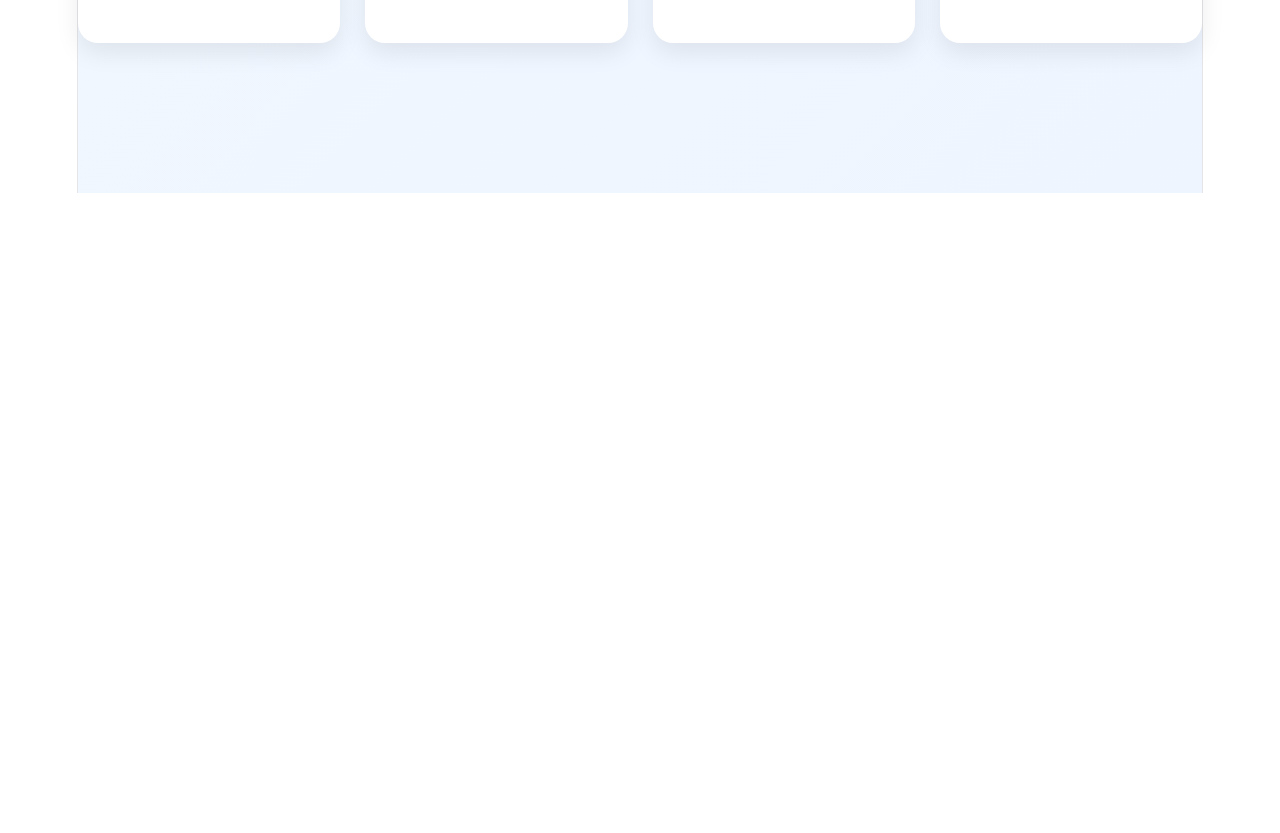
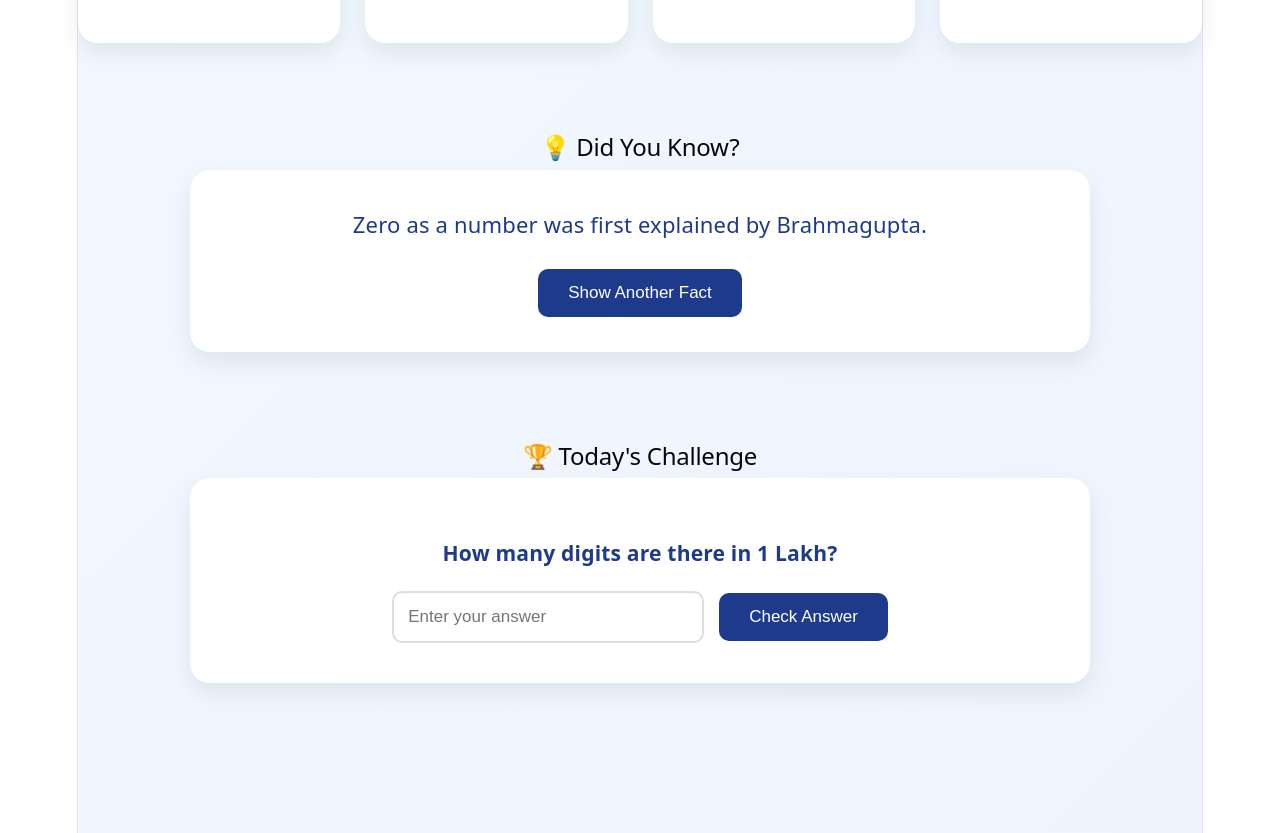
Before and after one commit to vaishnavi5640/AnkVidya, a React app in the folder frontend/: page / in a window 1280 px wide. Shown: the part 2980-3813 px from the top of the page. Before the commit the page ends 3173 px from the top, so only its background shows below. Built offline with nearby package versions, Linux system fonts and the light colour scheme; the HTML template or start-up script is replaced by a standard one.

Commit message:
Added Indian Number Challenge game

```diff
--- a/frontend/src/App.jsx
+++ b/frontend/src/App.jsx
@@ -6,6 +6,7 @@ import Explorer from "./pages/Explorer";
 import Mathematicians from "./pages/Mathematicians";
 import Quiz from "./pages/Quiz";
 import AITutor from "./pages/AITutor";
+import Game from "./pages/Game";
 
 function App() {
   return (
@@ -17,6 +18,7 @@ function App() {
         <Route path="/mathematicians" element={<Mathematicians />} />
         <Route path="/quiz" element={<Quiz />} />
         <Route path="/aitutor" element={<AITutor />} />
+        <Route path="/game" element={<Game />} />
       </Routes>
     </BrowserRouter>
   );
--- /dev/null
+++ b/frontend/src/pages/Game.jsx
@@ -0,0 +1,103 @@
+import { useState } from "react";
+import Navbar from "../components/Navbar";
+import "../styles/Game.css";
+
+const questions = [
+  {
+    number: "1,00,000",
+    answer: "1 Lakh",
+  },
+  {
+    number: "10,00,000",
+    answer: "10 Lakh",
+  },
+  {
+    number: "1,00,00,000",
+    answer: "1 Crore",
+  },
+  {
+    number: "5,00,000",
+    answer: "5 Lakh",
+  },
+  {
+    number: "2,50,00,000",
+    answer: "2.5 Crore",
+  },
+];
+
+function Game() {
+  const [current, setCurrent] = useState(0);
+  const [input, setInput] = useState("");
+  const [score, setScore] = useState(0);
+  const [message, setMessage] = useState("");
+
+  const checkAnswer = () => {
+    if (
+      input.trim().toLowerCase() ===
+      questions[current].answer.toLowerCase()
+    ) {
+      setScore(score + 10);
+      setMessage("✅ Correct!");
+    } else {
+      setMessage(
+        `❌ Correct Answer: ${questions[current].answer}`
+      );
+    }
+
+    setTimeout(() => {
+      setMessage("");
+
+      if (current + 1 < questions.length) {
+        setCurrent(current + 1);
+        setInput("");
+      } else {
+        alert(`Game Over!\nYour Score: ${score + (input.trim().toLowerCase() === questions[current].answer.toLowerCase() ? 10 : 0)}`);
+      }
+    }, 1500);
+  };
+
+  return (
+    <>
+      <Navbar />
+
+      <div className="game-page">
+
+        <h1>🎮 Indian Number Challenge</h1>
+
+        <p className="game-subtitle">
+          Convert the number into the correct Indian Number name.
+        </p>
+
+        <div className="game-card">
+
+          <h2>{questions[current].number}</h2>
+
+          <input
+            type="text"
+            placeholder="Example: 1 Lakh"
+            value={input}
+            onChange={(e) => setInput(e.target.value)}
+          />
+
+          <button onClick={checkAnswer}>
+            Submit
+          </button>
+
+          {message && (
+            <p className="result">
+              {message}
+            </p>
+          )}
+
+          <h3>
+            Score : {score}
+          </h3>
+
+        </div>
+
+      </div>
+    </>
+  );
+}
+
+export default Game;
--- a/frontend/src/pages/Home.jsx
+++ b/frontend/src/pages/Home.jsx
@@ -1,8 +1,34 @@
 import "../styles/Home.css";
+import { useState } from "react";
 import Navbar from "../components/Navbar";
 import { Link } from "react-router-dom";
 
 function Home() {
+  const facts = [
+  "Zero as a number was first explained by Brahmagupta.",
+  "The Indian Number System uses Lakh and Crore instead of Million and Billion.",
+  "Aryabhata calculated an accurate approximation of π in the 5th century.",
+  "Pingala described binary-like concepts centuries before computers.",
+  "The decimal place-value system originated in ancient India.",
+  "Indian numerals spread to the world through Arab scholars.",
+];
+
+const [fact, setFact] = useState(facts[0]);
+
+const randomFact = () => {
+  const index = Math.floor(Math.random() * facts.length);
+  setFact(facts[index]);
+};
+const [answer, setAnswer] = useState("");
+const [message, setMessage] = useState("");
+
+const checkAnswer = () => {
+  if (answer.trim() === "100000") {
+    setMessage("✅ Correct! 1 Lakh = 100000");
+  } else {
+    setMessage("❌ Try Again!");
+  }
+};
   return (
     <>
       <Navbar />
@@ -236,7 +262,51 @@ function Home() {
   </div>
 
 </section>
+<section className="fact-section">
 
+  <h2>💡 Did You Know?</h2>
+
+  <div className="fact-display">
+
+    <p>{fact}</p>
+
+    <button onClick={randomFact}>
+      Show Another Fact
+    </button>
+
+  </div>
+
+</section>
+<section className="challenge-section">
+
+  <h2>🏆 Today's Challenge</h2>
+
+  <div className="challenge-card">
+
+    <h3>
+      How many digits are there in <strong>1 Lakh</strong>?
+    </h3>
+
+    <input
+      type="text"
+      placeholder="Enter your answer"
+      value={answer}
+      onChange={(e) => setAnswer(e.target.value)}
+    />
+
+    <button onClick={checkAnswer}>
+      Check Answer
+    </button>
+
+    {message && (
+      <p className="challenge-result">
+        {message}
+      </p>
+    )}
+
+  </div>
+
+</section>
       </section>
     </>
   );
--- /dev/null
+++ b/frontend/src/styles/Game.css
@@ -0,0 +1,104 @@
+.game-page{
+    min-height:100vh;
+    padding:60px 20px;
+    background:linear-gradient(135deg,#EEF5FF,#F8FBFF);
+    display:flex;
+    flex-direction:column;
+    align-items:center;
+}
+
+.game-page h1{
+    color:#1E3A8A;
+    font-size:48px;
+    margin-bottom:10px;
+}
+
+.game-subtitle{
+    color:#555;
+    font-size:20px;
+    margin-bottom:40px;
+}
+
+.game-card{
+    background:white;
+    width:100%;
+    max-width:650px;
+    padding:40px;
+    border-radius:20px;
+    box-shadow:0 10px 25px rgba(0,0,0,.10);
+    text-align:center;
+}
+
+.game-card h2{
+    font-size:46px;
+    color:#F59E0B;
+    margin-bottom:35px;
+}
+
+.game-card input{
+    width:80%;
+    padding:15px;
+    border:2px solid #dcdcdc;
+    border-radius:10px;
+    font-size:18px;
+    margin-bottom:25px;
+    outline:none;
+}
+
+.game-card input:focus{
+    border-color:#1E3A8A;
+}
+
+.game-card button{
+    background:#1E3A8A;
+    color:white;
+    border:none;
+    padding:14px 35px;
+    font-size:18px;
+    border-radius:10px;
+    cursor:pointer;
+    transition:.3s;
+}
+
+.game-card button:hover{
+    background:#163172;
+    transform:translateY(-3px);
+}
+
+.result{
+    margin-top:25px;
+    font-size:22px;
+    font-weight:bold;
+    color:#1E3A8A;
+}
+
+.game-card h3{
+    margin-top:30px;
+    color:#0F766E;
+    font-size:28px;
+}
+
+@media(max-width:768px){
+
+.game-page h1{
+    font-size:36px;
+}
+
+.game-card{
+    padding:25px;
+}
+
+.game-card h2{
+    font-size:34px;
+}
+
+.game-card input{
+    width:100%;
+}
+
+.game-card button{
+    width:100%;
+    margin-top:10px;
+}
+
+}
--- a/frontend/src/styles/Home.css
+++ b/frontend/src/styles/Home.css
@@ -311,3 +311,84 @@ font-size:32px;
     color:#555;
     line-height:1.7;
 }
+.fact-section{
+    max-width:900px;
+    margin:90px auto;
+    text-align:center;
+}
+
+.fact-display{
+    background:white;
+    padding:35px;
+    border-radius:20px;
+    box-shadow:0 10px 25px rgba(0,0,0,.08);
+}
+
+.fact-display p{
+    font-size:22px;
+    color:#1E3A8A;
+    line-height:1.8;
+    margin-bottom:25px;
+}
+
+.fact-display button{
+    background:#1E3A8A;
+    color:white;
+    border:none;
+    padding:14px 30px;
+    border-radius:10px;
+    font-size:17px;
+    cursor:pointer;
+    transition:.3s;
+}
+
+.fact-display button:hover{
+    background:#163172;
+}
+.challenge-section{
+    max-width:900px;
+    margin:90px auto;
+    text-align:center;
+}
+
+.challenge-card{
+    background:white;
+    padding:40px;
+    border-radius:20px;
+    box-shadow:0 10px 25px rgba(0,0,0,.08);
+}
+
+.challenge-card h3{
+    color:#1E3A8A;
+    margin-bottom:25px;
+}
+
+.challenge-card input{
+    width:280px;
+    padding:14px;
+    border:2px solid #ddd;
+    border-radius:10px;
+    font-size:17px;
+}
+
+.challenge-card button{
+    margin-left:15px;
+    padding:14px 30px;
+    border:none;
+    border-radius:10px;
+    background:#1E3A8A;
+    color:white;
+    font-size:17px;
+    cursor:pointer;
+}
+
+.challenge-card button:hover{
+    background:#163172;
+}
+
+.challenge-result{
+    margin-top:25px;
+    font-size:22px;
+    font-weight:bold;
+    color:#1E3A8A;
+}
```
